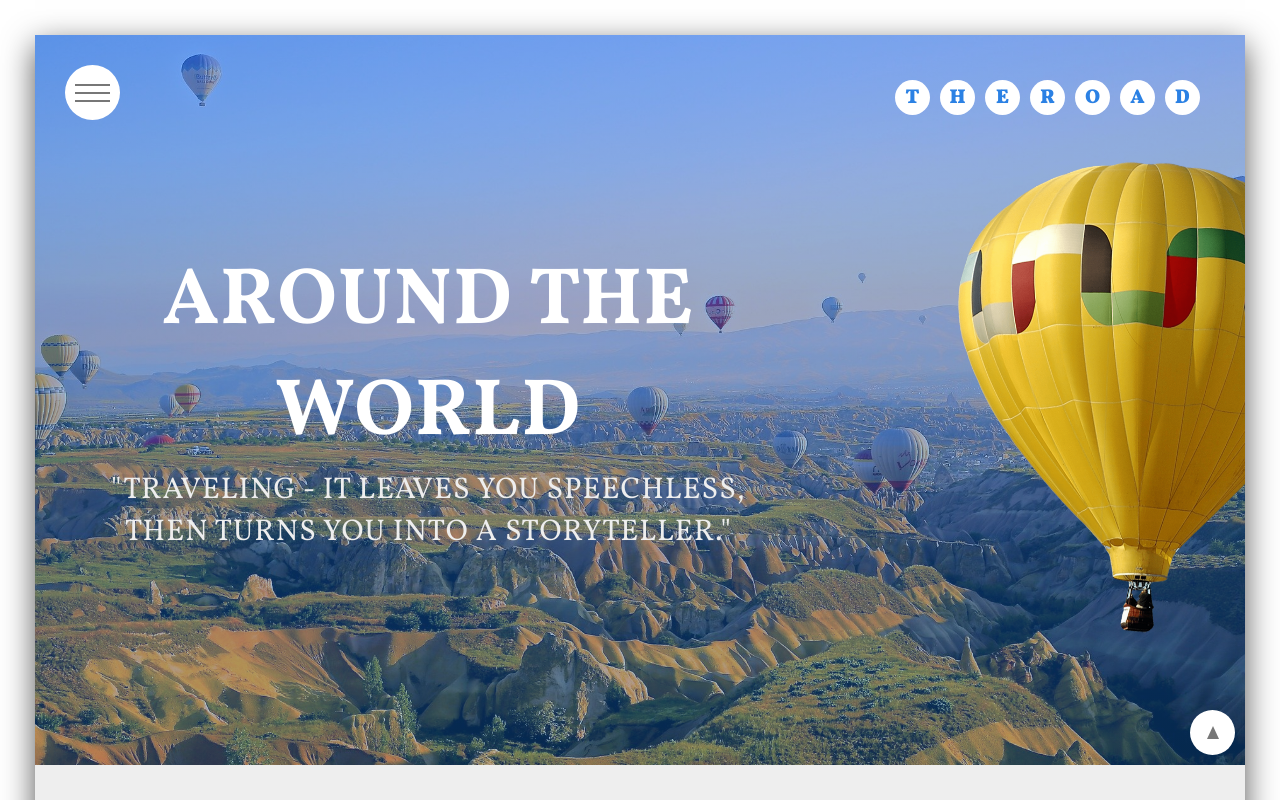
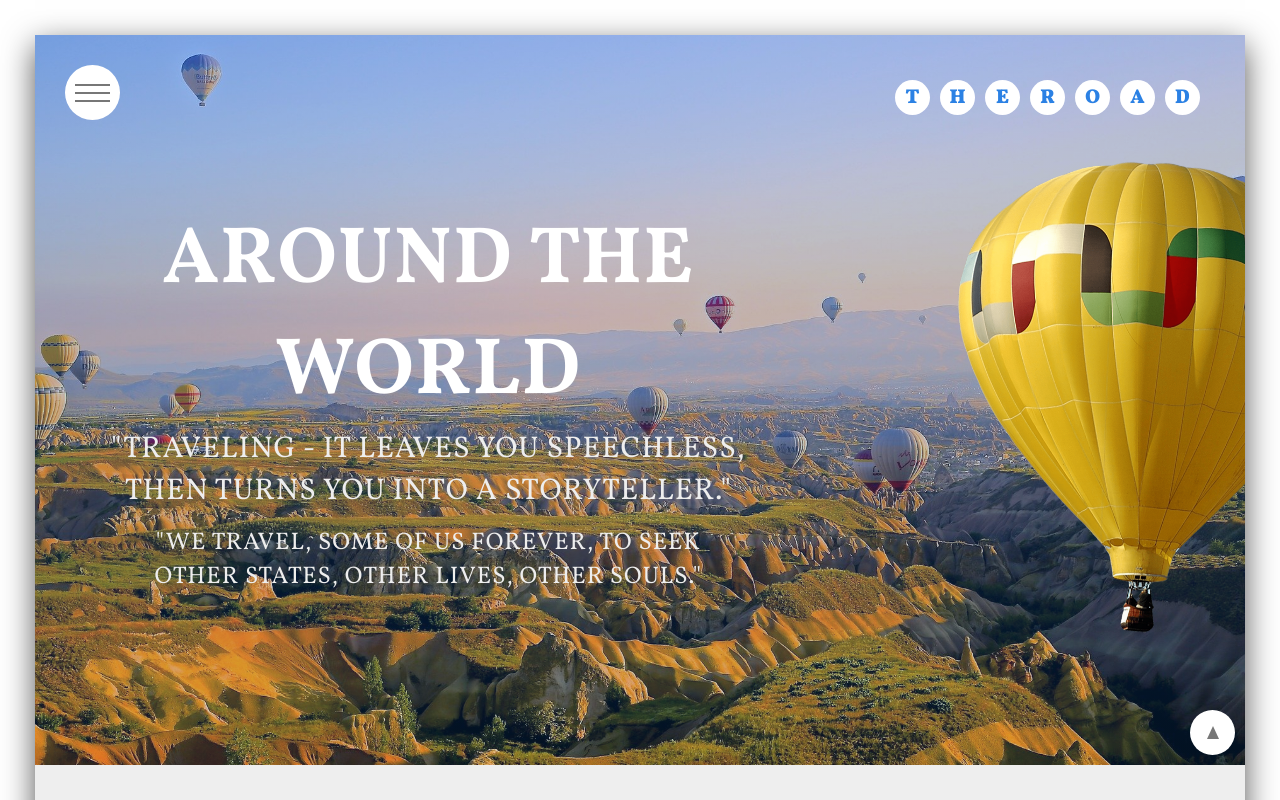
Before and after one commit to Shaun-Shane/web, a website: page public/index.html in a window 1280 px wide. Shown: the top 800 px of the page. Drawn offline with Linux system fonts and the light colour scheme.

Commit message:
修改主页

```diff
--- a/public/css/style.css
+++ b/public/css/style.css
@@ -187,7 +187,7 @@ html {
 .header {
     width: 100%;
     height: calc(100vh - 7rem);
-    background: linear-gradient(rgba(18, 113, 255, .5), rgba(18, 133, 255, .3))
+    background: linear-gradient(rgba(18, 113, 255, .33), rgba(18, 133, 255, .13))
     , url(../images/header-bg.jpg) center no-repeat;
     background-size: cover;
     perspective: 100rem;
@@ -204,11 +204,19 @@ html {
     color: var(--white-color);
 }
 
-.header-paragraph {
+.header-paragraph1 {
     font-size: 3rem;
     font-weight: 500;
     color: var(--secondary-color);
     max-width: 70rem;
+    margin: auto;
+}
+
+.header-paragraph2 {
+    font-size: 2.4rem;
+    font-weight: 500;
+    color: var(--secondary-color);
+    max-width: 60rem;
     margin: auto;
 }
 
--- a/public/index.html
+++ b/public/index.html
@@ -47,7 +47,12 @@
     <header class="header center">
       <div class="header-text">
         <h1 class="heading">Around the world</h1>
-        <p class="header-paragraph">"Traveling - it leaves you speechless, then turns you into a storyteller."
+        <p class="header-paragraph1">"Traveling -
+        it leaves you speechless, then turns you into a storyteller."
+        </p>
+        </br>
+        <p class="header-paragraph2">"We travel, some of us forever,
+        to seek other states, other lives, other souls."
         </p>
       </div>
       <img src="images/air-balloon.png" alt="Header Image" class="header-image" />
```
